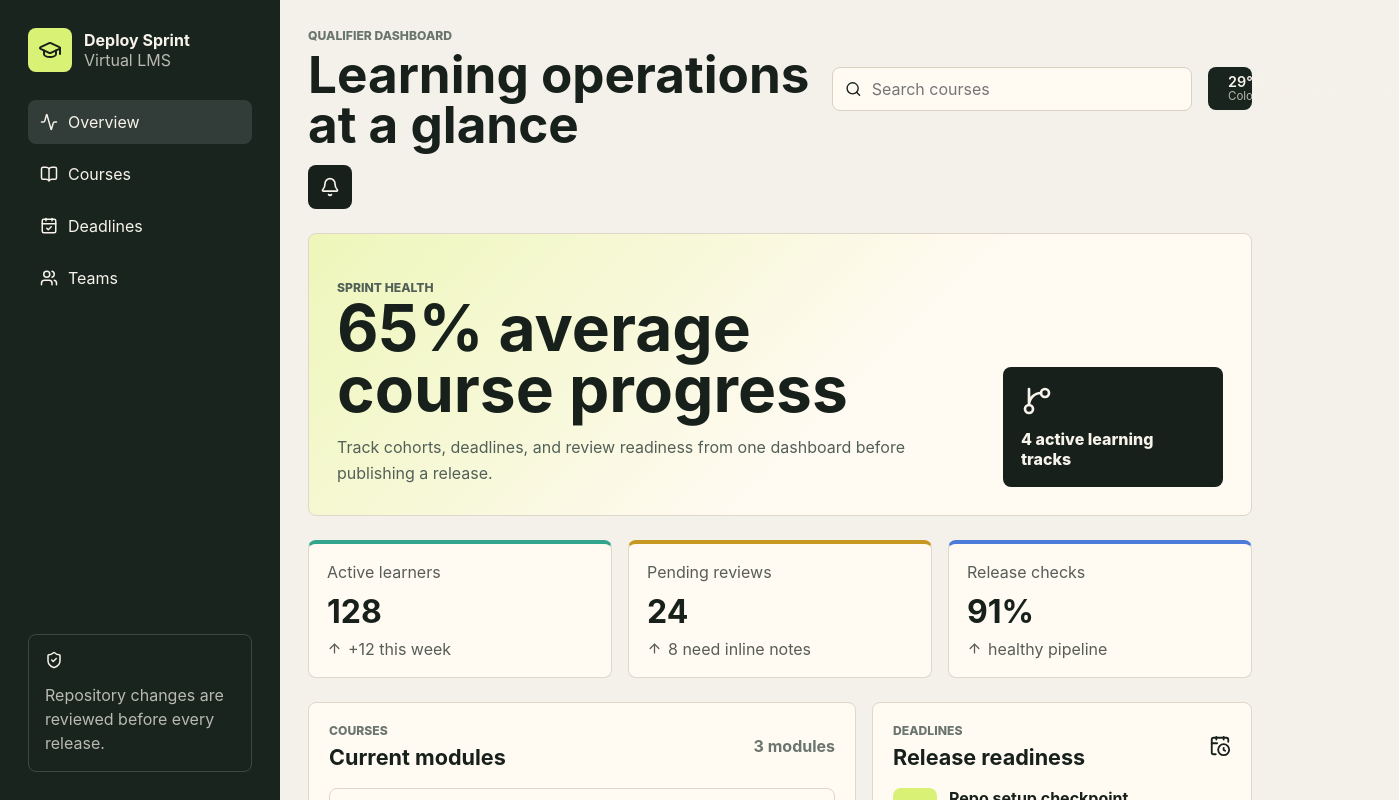
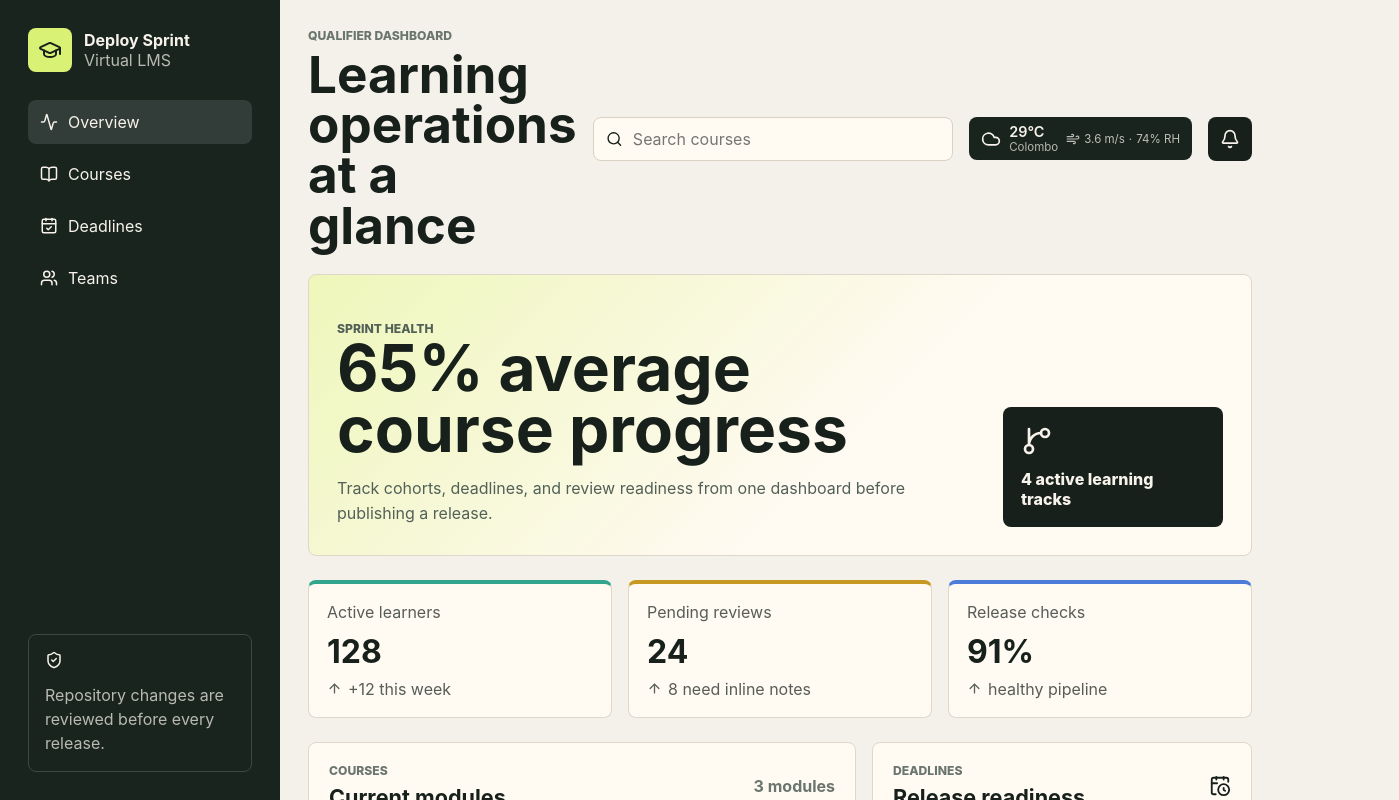
Before and after one commit to knurdz/deploy-sprint-finale-team-kraken, a React (Vite) app in the folder team-site/: page / in a window 1280 px wide. Shown: the top 800 px of the page, 1399 px wide, since content can reach past the window. Built offline with nearby package versions, Linux system fonts and the light colour scheme.

Commit message:
fix(T07): add weather widget column to topbar grid

```diff
--- a/team-site/src/styles.css
+++ b/team-site/src/styles.css
@@ -123,7 +123,7 @@
 
 .topbar {
   display: grid;
-  grid-template-columns: minmax(0, 1fr) minmax(220px, 360px) 44px;
+  grid-template-columns: minmax(0, 1fr) minmax(220px, 360px) auto 44px;
   align-items: center;
   gap: 16px;
 }
```
